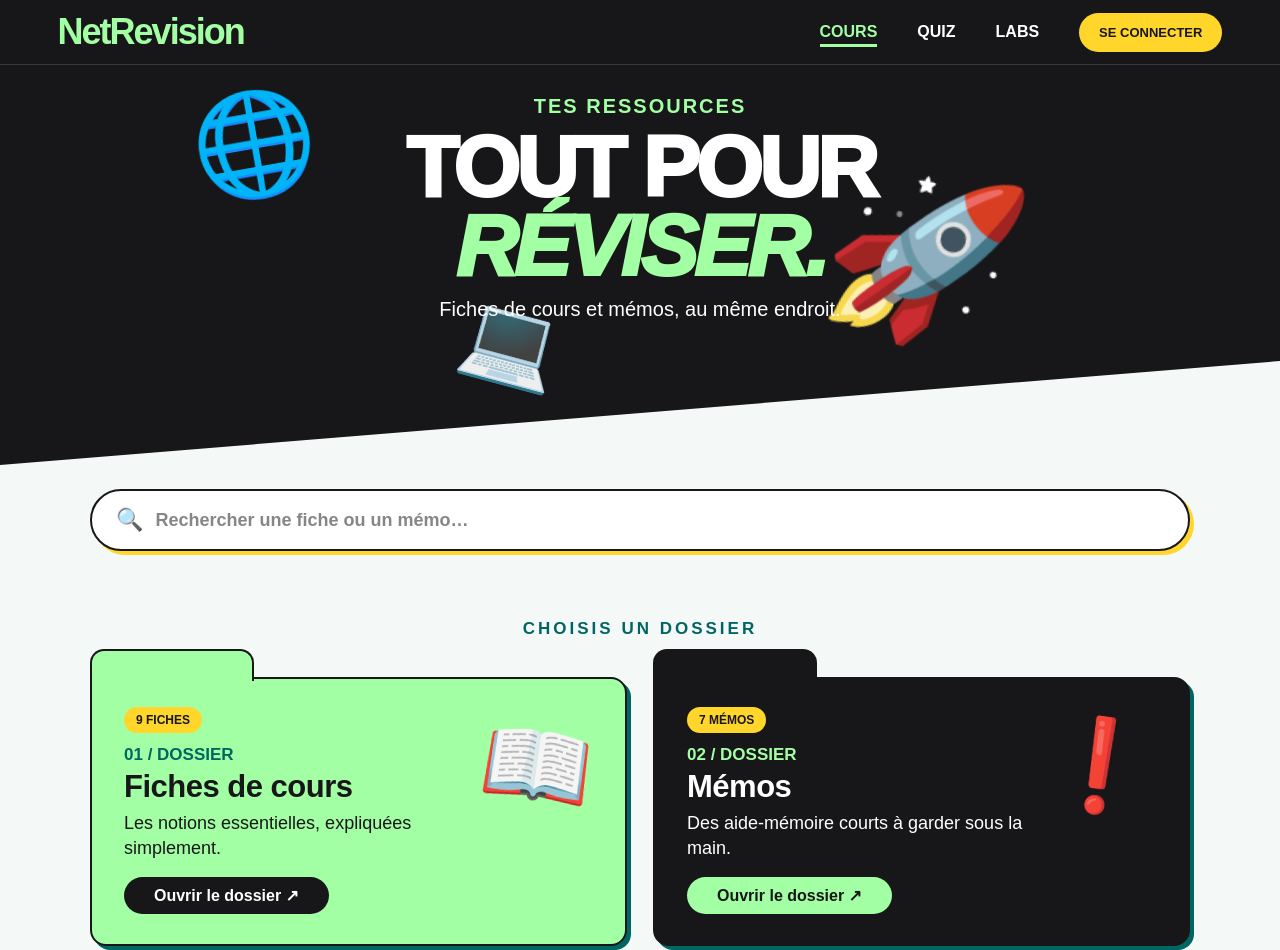
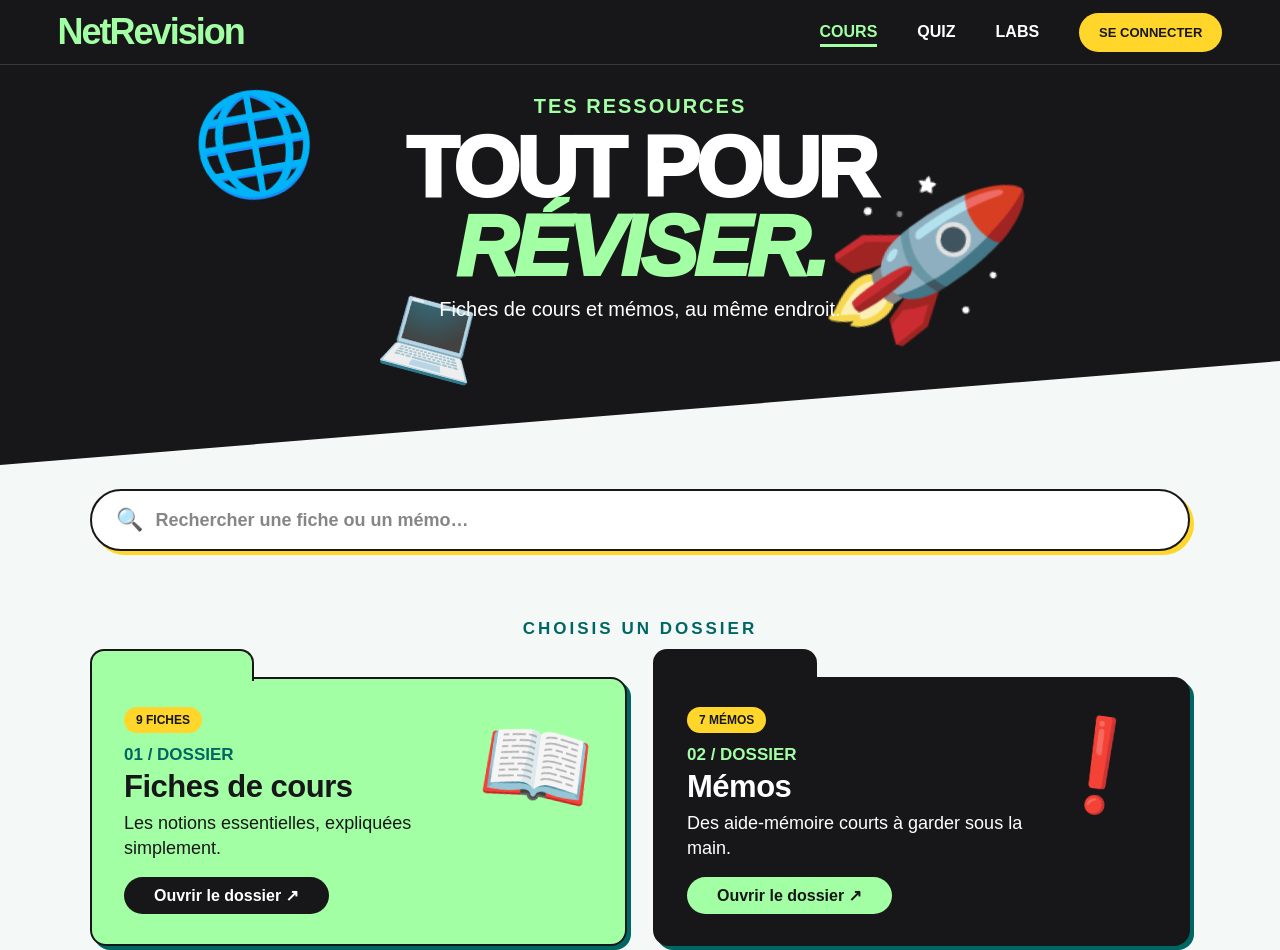
Before and after one commit to just-liana/NetRevision, a plain HTML site: page cours.html in a window 1280 px wide. Shown: the top 950 px of the page. Drawn offline with Linux system fonts and the light colour scheme; a web font is replaced by a local one.

Commit message:
Adjust position of .hero-computer class

```diff
--- a/style.css
+++ b/style.css
@@ -211,7 +211,7 @@ body {
 
 /* cours.html */
 .hero-world  { left: 15%;   top: 5%;  font-size: 100px; transform: rotate(-10deg); }
-.hero-computer { left: 36%; top: 230px; font-size: 80px; font-weight: bold; transform: rotate(15deg); }
+.hero-computer { left: 30%; top: 55%; font-size: 80px; font-weight: bold; transform: rotate(15deg); }
 .hero-rocket { right: 20%; top: 25%;  font-size: 160px; transform: rotate(10deg); }
 
 /* =====================================
```
